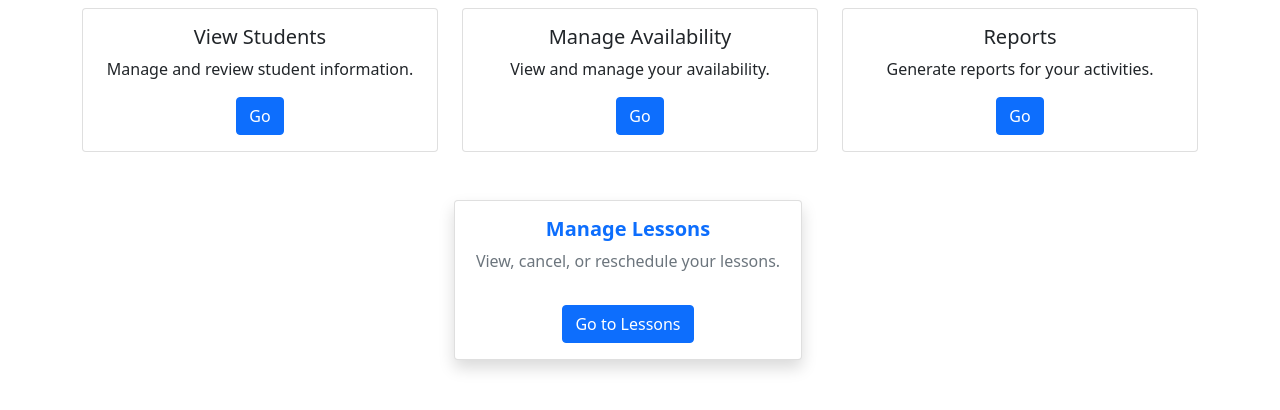
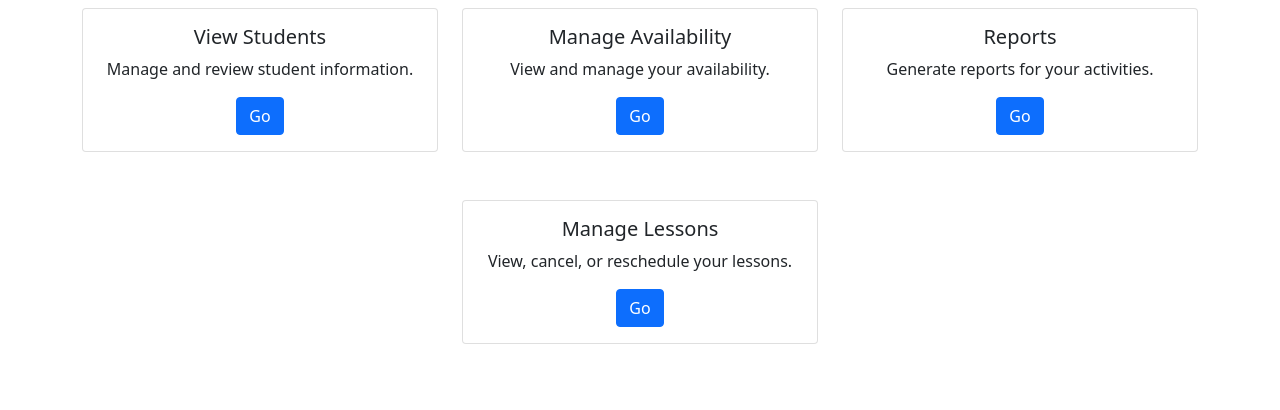
Before and after one commit to Martinnnnnns/SGPYear2, a Django app: template tutorials/templates/tutor_page.html in a window 1280 px wide. Shown: the part 200-610 px from the top of the page. Run offline with Django 3.2, Linux system fonts and the light colour scheme; the template is opened without the code that fills it, so the values that code supplies are empty; some libraries are stand-ins or nearby versions.

Commit message:
Fixed Tutor Page Manage Lessons button

```diff
--- a/tutorials/templates/tutor_page.html
+++ b/tutorials/templates/tutor_page.html
@@ -34,20 +34,17 @@
                 </div>
             </div>
         </div>
+    </div>
 
-        <div class="row justify-content-center mt-5">
-          <!-- Lessons Management Button -->
-          <div class="col-md-4 col-sm-6 mb-4">
-            <a href="{% url 'tutor_lessons' %}" class="text-decoration-none">
-              <div class="card shadow text-center">
-                <div class="card-body">
-                  <h5 class="card-title fw-bold text-primary">Manage Lessons</h5>
-                  <p class="card-text text-muted">View, cancel, or reschedule your lessons.</p>
-                  <button class="btn btn-primary mt-3">Go to Lessons</button>
+    <div class="row mt-5 justify-content-center">
+        <div class="col-md-4">
+            <div class="card">
+                <div class="card-body text-center">
+                    <h5 class="card-title">Manage Lessons</h5>
+                    <p class="card-text">View, cancel, or reschedule your lessons.</p>
+                    <a href="{% url 'tutor_lessons' %}" class="btn btn-primary">Go</a>
                 </div>
-              </div>
-            </a>
-          </div>
+            </div>
         </div>
     </div>
 </div>
```
